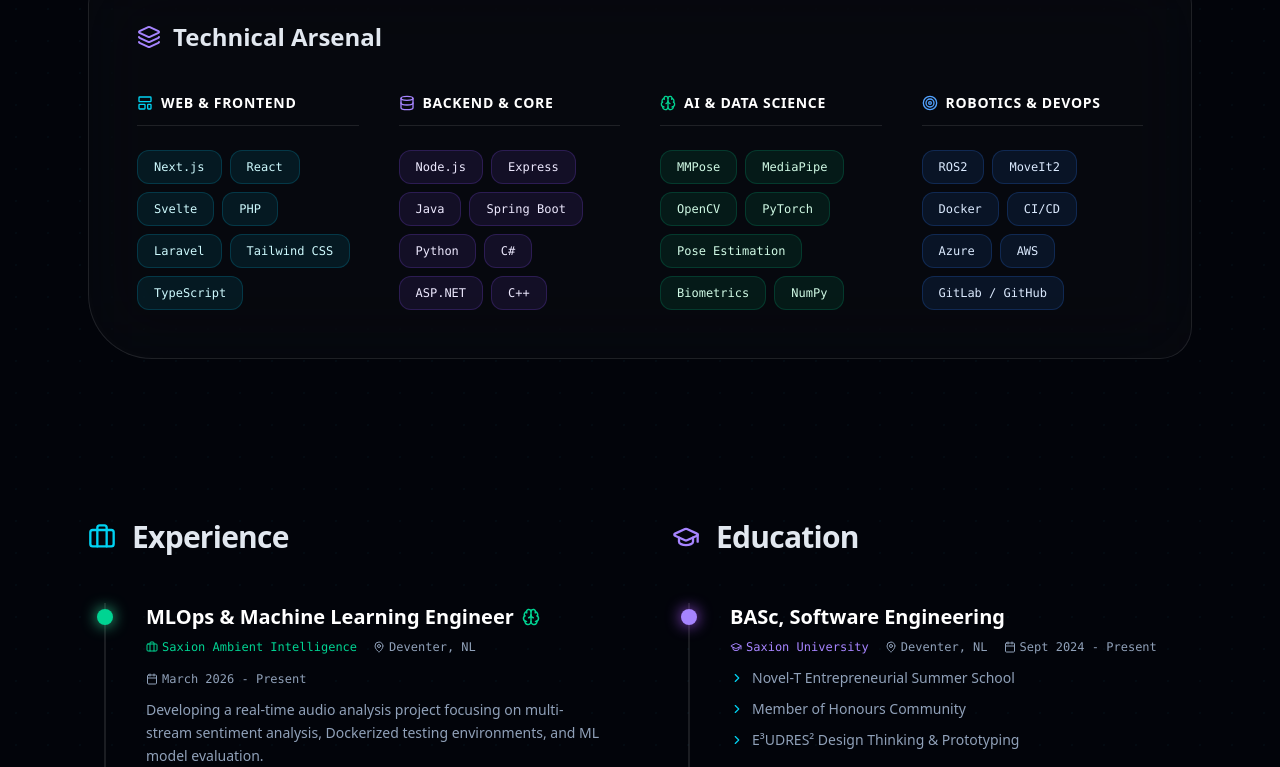
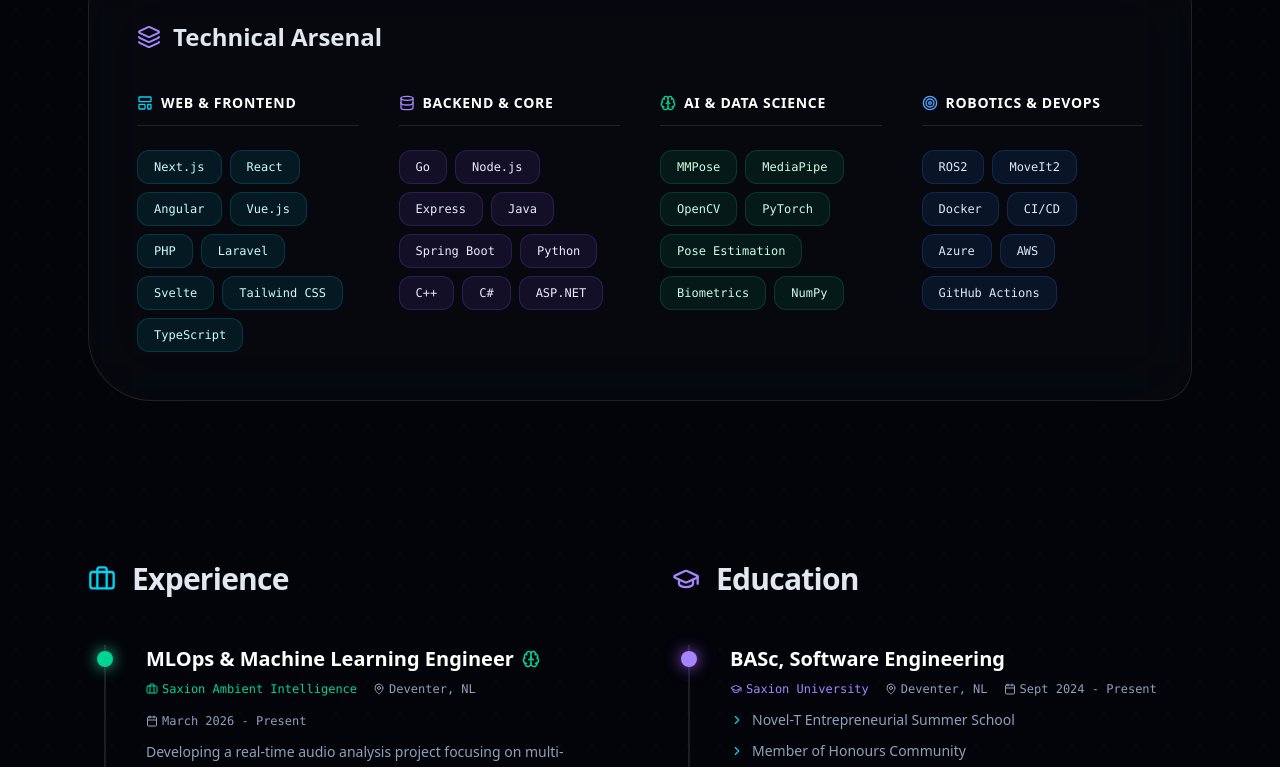
Before and after one commit to kiarashdelavar/kia-portfolio, a Next.js app: page / in a window 1280 px wide. Shown: the part 1767-2534 px from the top of the page. Built offline with nearby package versions, Linux system fonts and the light colour scheme.

Commit message:
updateed link

```diff
--- a/app/page.tsx
+++ b/app/page.tsx
@@ -190,7 +190,7 @@
                   <LayoutTemplate size={16} className="text-cyan-400"/> Web & Frontend
                 </h4>
                 <div className="flex flex-wrap gap-2">
-                  {['Next.js', 'React', 'Svelte', 'PHP', 'Laravel', 'Tailwind CSS', 'TypeScript'].map(skill => (
+                  {['Next.js', 'React', 'Angular', 'Vue.js', 'PHP', 'Laravel', 'Svelte', 'Tailwind CSS', 'TypeScript'].map(skill => (
                     <span key={skill} className="px-4 py-2 bg-cyan-500/10 border border-cyan-500/20 rounded-xl text-xs font-mono text-cyan-100 hover:bg-cyan-500/30 hover:-translate-y-1 transition-all cursor-default">{skill}</span>
                   ))}
                 </div>
@@ -202,13 +202,13 @@
                   <Database size={16} className="text-violet-400"/> Backend & Core
                 </h4>
                 <div className="flex flex-wrap gap-2">
-                  {['Node.js', 'Express', 'Java', 'Spring Boot', 'Python', 'C#', 'ASP.NET', 'C++'].map(skill => (
+                  {['Go', 'Node.js', 'Express', 'Java', 'Spring Boot', 'Python', 'C++', 'C#', 'ASP.NET'].map(skill => (
                     <span key={skill} className="px-4 py-2 bg-violet-500/10 border border-violet-500/20 rounded-xl text-xs font-mono text-violet-100 hover:bg-violet-500/30 hover:-translate-y-1 transition-all cursor-default">{skill}</span>
                   ))}
                 </div>
               </div>
 
-              {/* Column 3: AI & Data Science (NEW) */}
+              {/* Column 3: AI & Data Science */}
               <div className="space-y-4">
                 <h4 className="flex items-center gap-2 text-white font-bold text-sm uppercase tracking-wider mb-6 border-b border-white/10 pb-3">
                   <Brain size={16} className="text-emerald-400"/> AI & Data Science
@@ -226,7 +226,7 @@
                   <Target size={16} className="text-blue-400"/> Robotics & DevOps
                 </h4>
                 <div className="flex flex-wrap gap-2">
-                  {['ROS2', 'MoveIt2', 'Docker', 'CI/CD', 'Azure', 'AWS', 'GitLab / GitHub'].map(skill => (
+                  {['ROS2', 'MoveIt2', 'Docker', 'CI/CD', 'Azure', 'AWS', 'GitHub Actions'].map(skill => (
                     <span key={skill} className="px-4 py-2 bg-blue-500/10 border border-blue-500/20 rounded-xl text-xs font-mono text-blue-100 hover:bg-blue-500/30 hover:-translate-y-1 transition-all cursor-default">{skill}</span>
                   ))}
                 </div>
```
